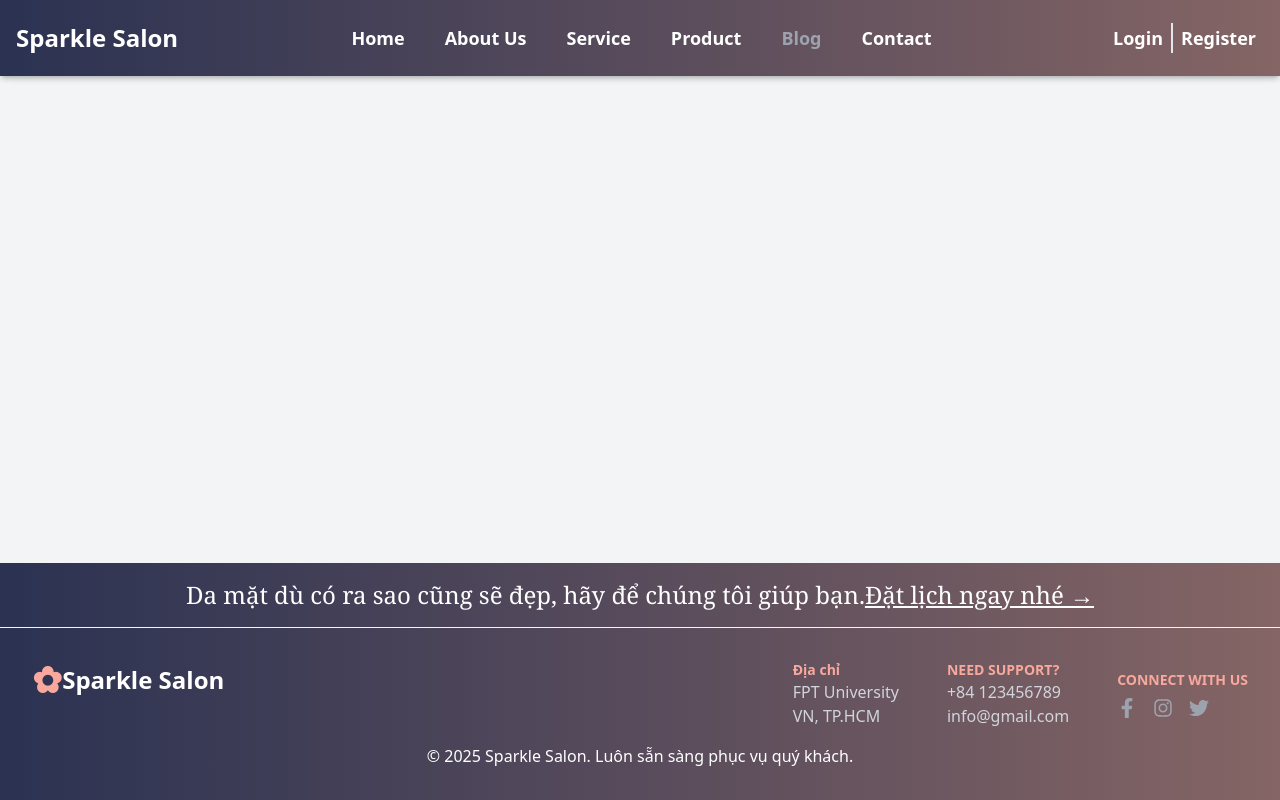
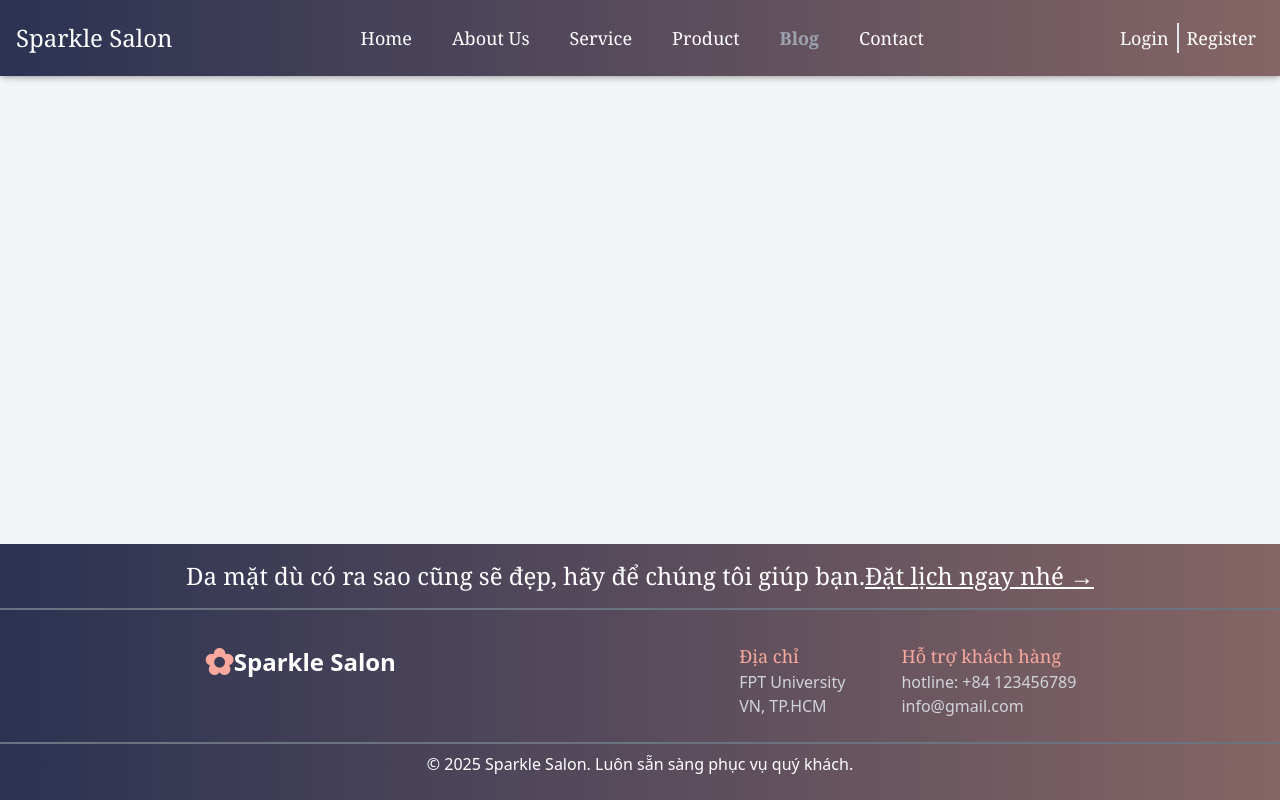
Before and after one commit to Rosettyluvhenny/SWP_SP25, a React (Vite) app in the folder sparkle-salon-fe/: page /blog in a window 1280 px wide. Built offline with nearby package versions, Linux system fonts and the light colour scheme.

Commit message:
modified font and add more hover in Footer,Header,Home.tsx

```diff
--- a/sparkle-salon-fe/src/components/Footer.tsx
+++ b/sparkle-salon-fe/src/components/Footer.tsx
@@ -1,17 +1,17 @@
 import { Link } from "react-router-dom";
-import { FaFacebookF, FaInstagram, FaTwitter } from "react-icons/fa";
 
 export default function Footer() {
     return (
         <footer className="bg-gradient-to-r from-[#2b3252] to-[#856565] text-white py-4">
-            <div className="text-center mb-8 border-b border-gray-100 pb-4">
+            <div className="text-center mb-8 border-b-2 border-gray-500 pb-4">
                 <p className="text-2xl font-serif">
                     Da mặt dù có ra sao cũng sẽ đẹp, hãy để chúng tôi giúp bạn.
-                    <Link to="/contact" className="underline hover:text-[#f8a89c]">Đặt lịch ngay nhé →</Link>
+                    <Link to="/contact" className="underline hover:text-[#f8a89c] hover:text-3xl">Đặt lịch ngay nhé →</Link>
                 </p>
             </div>
+
             {/* Main Footer Content */}
-            <div className="container mx-auto flex flex-col md:flex-row justify-between px-8">
+            <div className="container mx-auto flex flex-col md:flex-row justify-around px-8 border-b-2 border-gray-500 pb-6">
                 {/* Logo Section */}
                 <div className="mb-6 md:mb-0">
                     <h2 className="text-2xl font-semibold flex items-center">
@@ -20,35 +20,20 @@ export default function Footer() {
                 </div>
 
                 {/* Contact Info */}
-                <div className="flex flex-wrap gap-12 items-center">
+                <div className="flex flex-wrap gap-14 items-center">
                     <div>
-                        <h3 className="text-sm text-[#f8a89c] font-semibold">Địa chỉ</h3>
+                        <h3 className="text-lg text-[#f8a89c] font-serif">Địa chỉ</h3>
                         <p className="text-gray-300">FPT University<br/>VN, TP.HCM</p>
                     </div>
 
                     <div>
-                        <h3 className="text-sm text-[#f8a89c] font-semibold">NEED SUPPORT?</h3>
-                        <p className="text-gray-300">+84 123456789<br/>info@gmail.com</p>
-                    </div>
-
-                    <div>
-                        <h3 className="text-sm text-[#f8a89c] font-semibold">CONNECT WITH US</h3>
-                        <div className="flex gap-4 mt-2">
-                            <Link to="#" className="text-gray-400 hover:text-white text-xl">
-                                <FaFacebookF />
-                            </Link>
-                            <Link to="#" className="text-gray-400 hover:text-white text-xl">
-                                <FaInstagram />
-                            </Link>
-                            <Link to="#" className="text-gray-400 hover:text-white text-xl">
-                                <FaTwitter />
-                            </Link>
-                        </div>
+                        <h3 className="text-lg text-[#f8a89c] font-serif">Hỗ trợ khách hàng</h3>
+                        <p className="text-gray-300">hotline: +84 123456789<br/>info@gmail.com</p>
                     </div>
                 </div>
             </div>
 
-            <div className="text-white text-center py-4">
+            <div className="text-white text-center py-2">
                 © {new Date().getFullYear()} Sparkle Salon. Luôn sẵn sàng phục vụ quý khách.
             </div>
         </footer>
--- a/sparkle-salon-fe/src/components/Header.tsx
+++ b/sparkle-salon-fe/src/components/Header.tsx
@@ -9,8 +9,8 @@ export default function Header() {
     const isActive = (path: string) => location.pathname === path ? "text-gray-400 font-bold" : "text-white";
 
     return (
-        <header className="fixed top-0 left-0 w-full flex justify-between items-center p-4 bg-gradient-to-r from-[#2b3252] to-[#856565] text-white text-xl font-semibold shadow-md">
-            <div className="text-2xl font-bold"><Link to="/">Sparkle Salon</Link></div>
+        <header className="fixed top-0 left-0 w-full flex justify-between items-center p-4 bg-gradient-to-r from-[#2b3252] to-[#856565] text-white text-xl font-serif shadow-md">
+            <div className="text-2xl font-serif"><Link to="/">Sparkle Salon</Link></div>
 
             <nav>
                     <ul className="flex space-x-10 text-lg">
--- a/sparkle-salon-fe/src/pages/Home.tsx
+++ b/sparkle-salon-fe/src/pages/Home.tsx
@@ -6,7 +6,7 @@ export default function Home() {
             {/* Section 1*/}
             <div className="min-h-screen flex flex-row items-center bg-[url('/assets/home-banner.jpg')] bg-cover bg-center bg-no-repeat">
                 <div className="text-start text-white max-w-xl ml-60">
-                    <h1 className="text-9xl font-semibold leading-tight">
+                    <h1 className="text-9xl font-serif leading-tight">
                         Sparkle Salon
                     </h1>
                     <p className="mt-2 text-lg text-gray-400">
@@ -15,8 +15,8 @@ export default function Home() {
                     <p className="mt-2 text-lg text-gray-400">
                         Mau đặt lịch để trải nghiệm dịch vụ tốt nhất
                     </p>
-                    <button className="mt-6 bg-[#f8a89c] hover:bg-[#ee8874] text-black px-6 py-3 rounded-lg font-semibold text-lg">
-                        <Link to="/contact " className="hover:text-xl">Đặt lịch ngay →</Link>
+                    <button className="mt-6 bg-[#f8a89c] hover:bg-[#ee8874] hover:text-xl hover:text-white text-black px-6 py-3 rounded-lg font-semibold text-lg">
+                        <Link to="/contact ">Đặt lịch ngay →</Link>
                     </button>
                 </div>
             </div>
@@ -103,8 +103,8 @@ export default function Home() {
                         Với hơn 10 năm kinh nghiệm về lĩnh vực điều trị các loại da chúng tôi thấu hiểu khách hàng hơn bao giờ hết.
                     </p>
                     <div className="mt-6 flex items-center space-x-4">
-                        <button className="bg-gray-900 hover:bg-gray-700 text-white px-6 py-3 rounded-lg font-semibold text-lg shadow-md">
-                            <Link to="/about" className="hover:text-xl">Tìm hiểu thêm →</Link>
+                        <button className="bg-gray-900 hover:bg-gray-700 hover:text-xl text-white px-6 py-3 rounded-lg font-semibold text-lg shadow-md">
+                            <Link to="/about">Tìm hiểu thêm →</Link>
                         </button>
                     </div>
                 </div>
@@ -112,10 +112,11 @@ export default function Home() {
 
             {/* Section 3 */}
             <div className="py-16 bg-gradient-to-r from-pink-100 to-white text-center flex flex-col items-center">
-                <h2 className="text-5xl font-semibold leading-tight text-[#ee8874]">
+                <h2 className="text-5xl font-serif leading-tight text-[#ee8874]">
                     Dịch Vụ Nổi Bật
                 </h2>
                 <div className="grid grid-cols-3 gap-8 w-3/4 mx-auto mt-12">
+                {/* todo: link từng service vô /service/... */}
                     {/* Service 1 */}
                     <div className="flex flex-col items-center">
                         <img
@@ -185,8 +186,8 @@ export default function Home() {
                         </h3>
                     </div>
                 </div>
-                <button className="mt-6 bg-[#f8a89c] hover:bg-[#ee8874] text-black px-6 py-3 rounded-3xl font-semibold text-lg">
-                        <Link to="/service" className="hover:text-white">Xem thêm →</Link>
+                <button className="mt-6 bg-[#f8a89c] hover:bg-[#ee8874] hover:text-white hover:text-xl text-black px-6 py-3 rounded-3xl font-semibold text-lg">
+                        <Link to="/service">Xem thêm →</Link>
                     </button>
             </div>
         </div>
```
